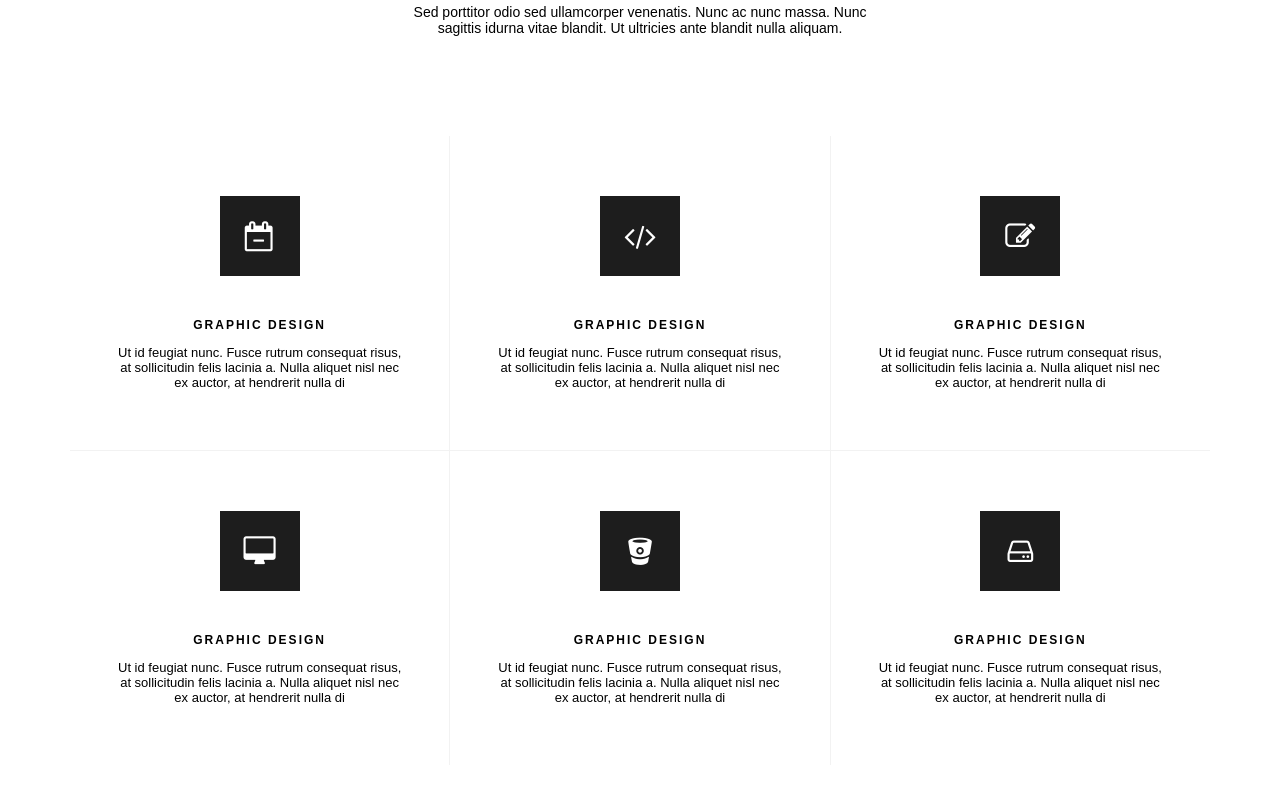
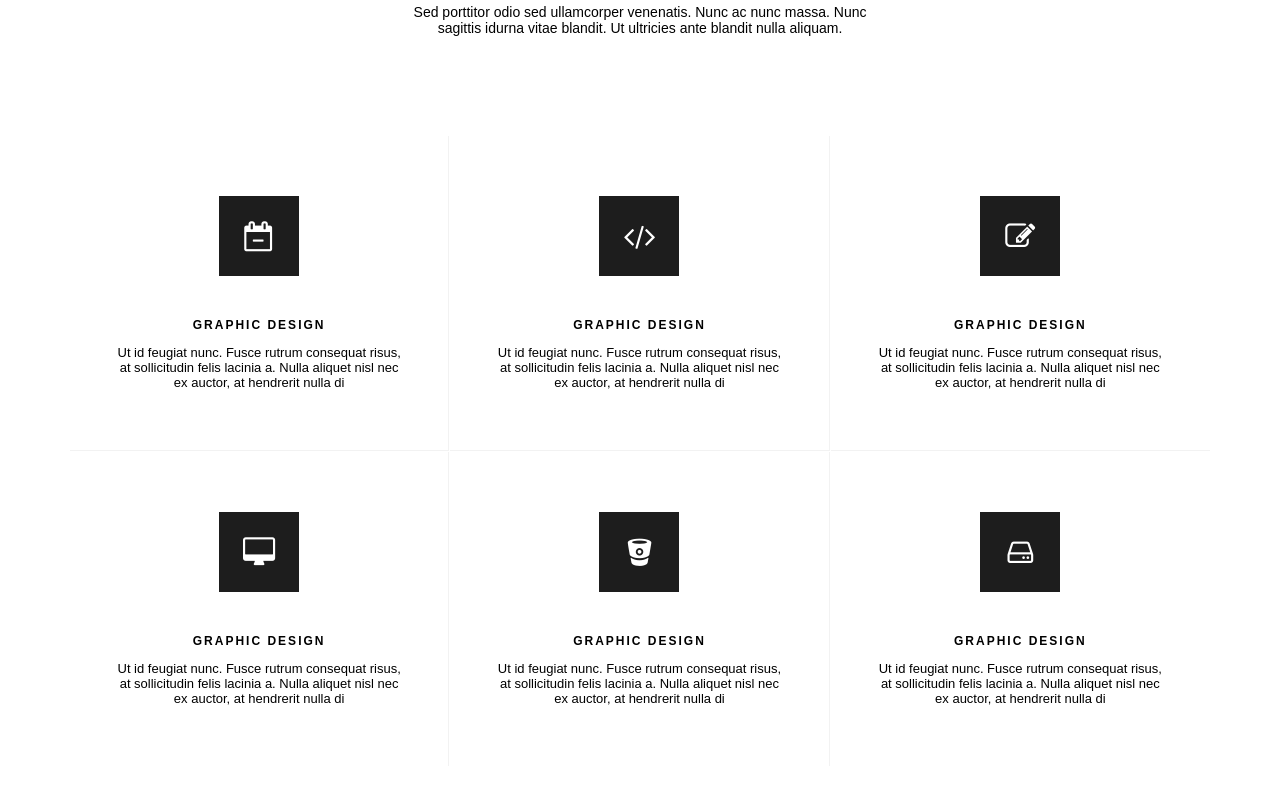
Before and after one commit to KILLER-COD/corporate, a plain HTML site: page index.html in a window 1280 px wide. Shown: the part 920-1720 px from the top of the page. Drawn offline with nearby package versions, Linux system fonts and the light colour scheme; a web font is replaced by a local one.

Commit message:
thred commit service - border add -ok

```diff
--- a/css/main.scss
+++ b/css/main.scss
@@ -359,12 +359,25 @@ body {
     gap: 1px;
     justify-content: space-between;
     align-items: center;
-    background-color: #f2f2f2;
+    //background-color: #f2f2f2;
 
     &-items {
       width: 33.27%;
       padding: 60px 15px 50px 15px;
-      background-color: white;
+      //background-color: white;
+    }
+
+    &-items {
+      border-right: 1px solid #f2f2f2;
+      border-bottom: 1px solid #f2f2f2;
+    }
+
+    &-items:nth-child(3),&-items:nth-child(6) {
+      border-right: 0;
+    }
+
+    &-items:nth-child(4),&-items:nth-child(5),&-items:nth-child(6) {
+      border-bottom: 0;
     }
 
     &-items:hover {
```
Also changed, not shown: css/main.css, 1 other file.
